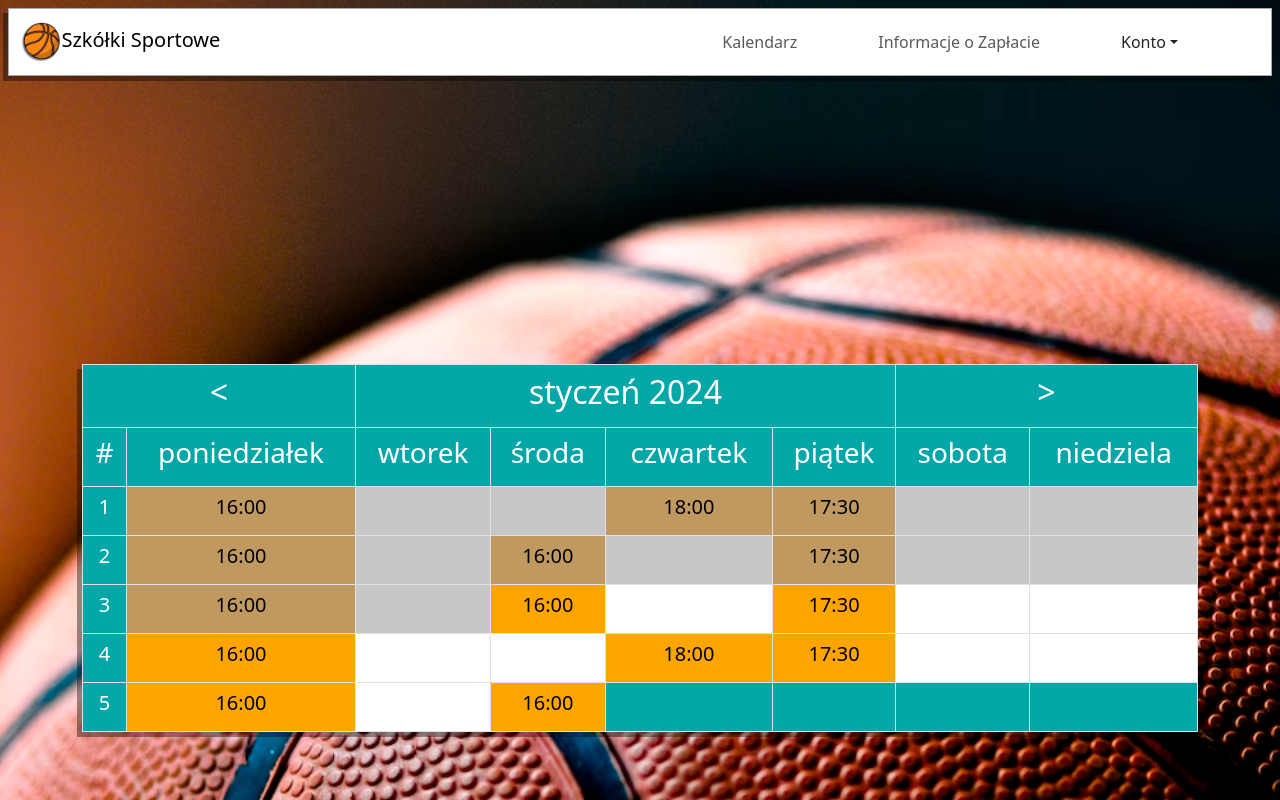
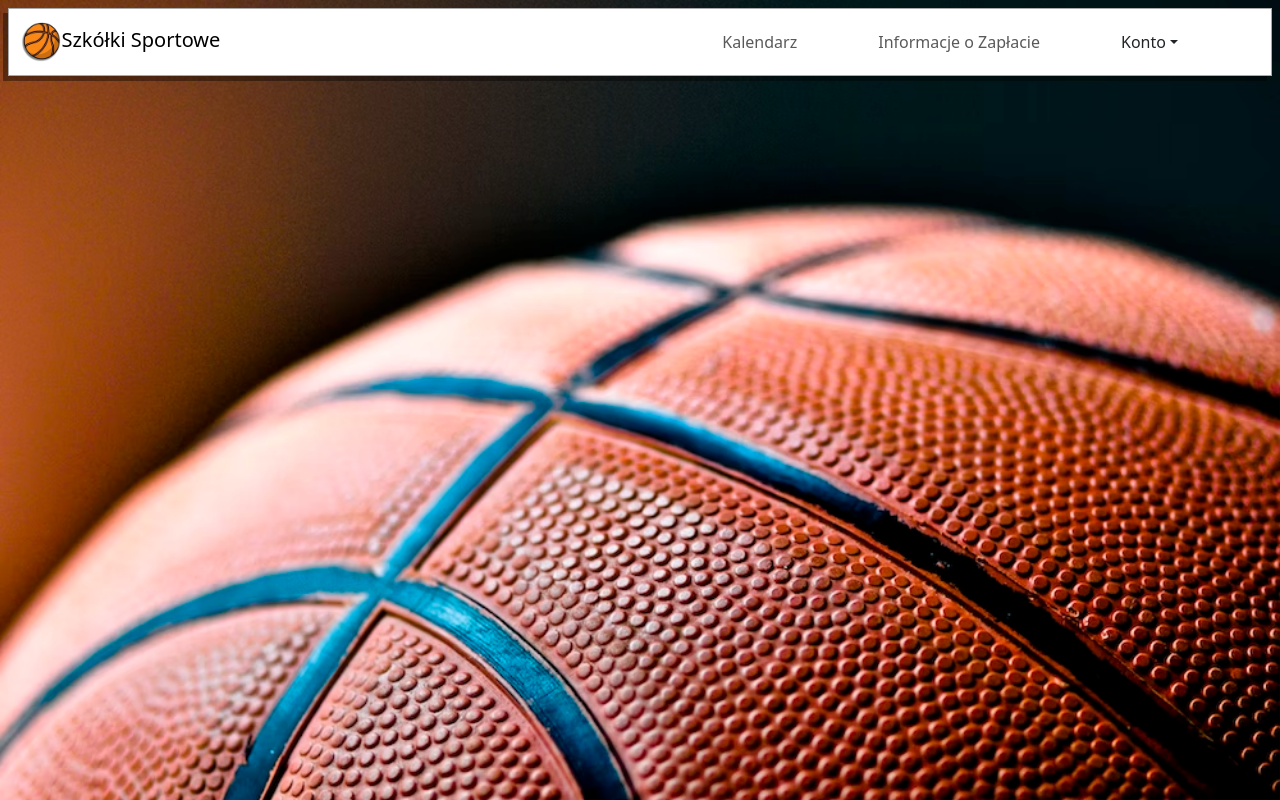
Before and after one commit to Wojtoppin/saasss, a React (Create React App) app: page / in a window 1280 px wide. Built offline with nearby package versions, Linux system fonts and the light colour scheme.

Commit message:
added switching callendar visibility

```diff
--- a/src/App.js
+++ b/src/App.js
@@ -1,14 +1,16 @@
+import React, {useState} from 'react';
 import './App.css';
 import Callendar from './main/Callendar';
 import Header from './main/Header';
 import ImagesSwiper from './main/ImagesSwiper';
 
 function App() {
+  const [isCallendarVisible, setIsCallendarVisible] = useState(false)
   return (
     <div className="App" style={{overflow:"auto", WebkitOverflowScrolling:"touch"}}>
-        <ImagesSwiper/>
-        <Header/>
-        <Callendar/>
+        <Header  isCallendarVisible={isCallendarVisible} setIsCallendarVisible={setIsCallendarVisible}/>
+        <ImagesSwiper />
+        {isCallendarVisible && <Callendar/>}
     </div>
   );
 }
--- a/src/main/Header.js
+++ b/src/main/Header.js
@@ -15,14 +15,13 @@ import {
     NavbarText,
   } from 'reactstrap';
 
-const Header = () =>{
+const Header = (props) =>{
     const [isOpen, setIsOpen] = useState(false);
     const [element, setElement] = useState(850);
 
     const checkContainerWidth = () =>{
         let containerWidth = document.getElementById("responsiveMenu").clientWidth;
         setElement(containerWidth);
-        console.log(containerWidth)
       }
 
     const toggle = () => setIsOpen(!isOpen);
@@ -46,13 +45,14 @@ const Header = () =>{
                     <NavbarText/>
                     <NavbarText/>
                     <NavbarText/>
-                    <NavbarText>Kalendarz</NavbarText>
+
+                    <NavbarText onClick={ () =>(props.setIsCallendarVisible(!props.isCallendarVisible))}>Kalendarz</NavbarText>
                     <NavbarText>Informacje o Zapłacie</NavbarText>
                     <UncontrolledDropdown inNavbar>
                     <DropdownToggle nav caret>
                         Konto
                     </DropdownToggle>
-                    <DropdownMenu right>
+                    <DropdownMenu end>
                         <DropdownItem>login</DropdownItem>
                         <DropdownItem>sign up</DropdownItem>
                         <DropdownItem divider />
```
